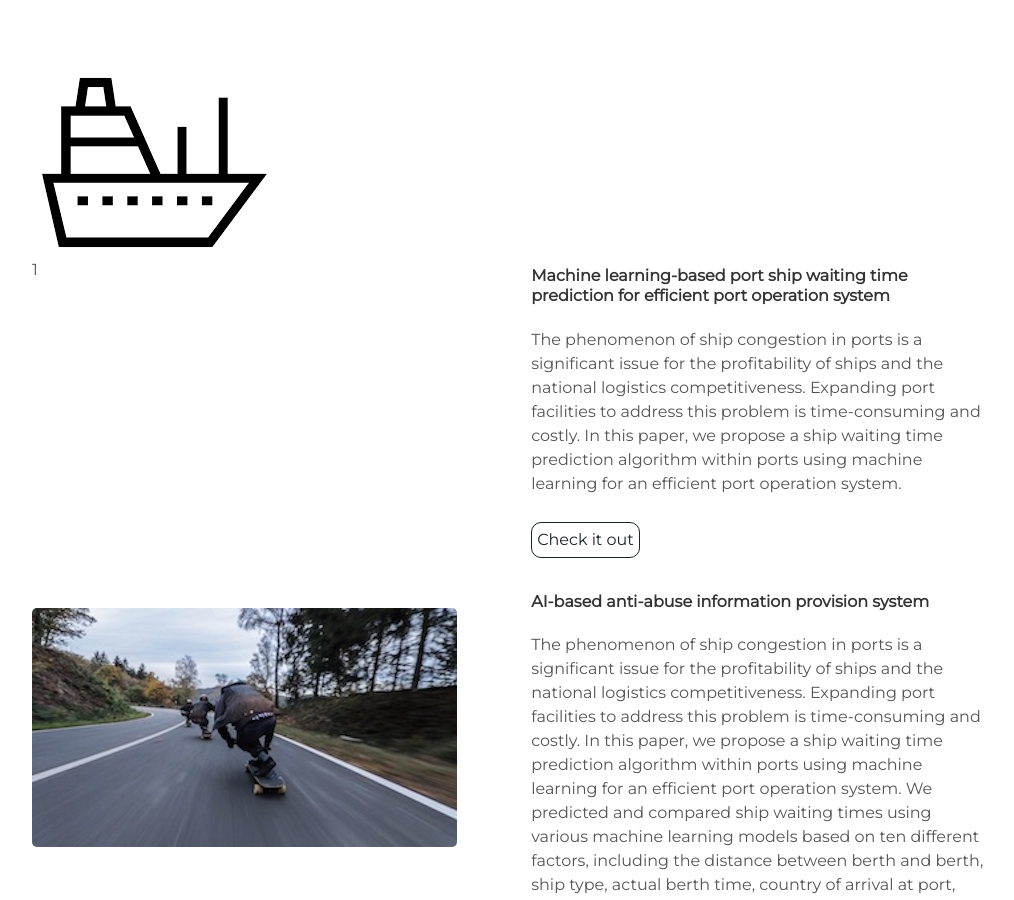
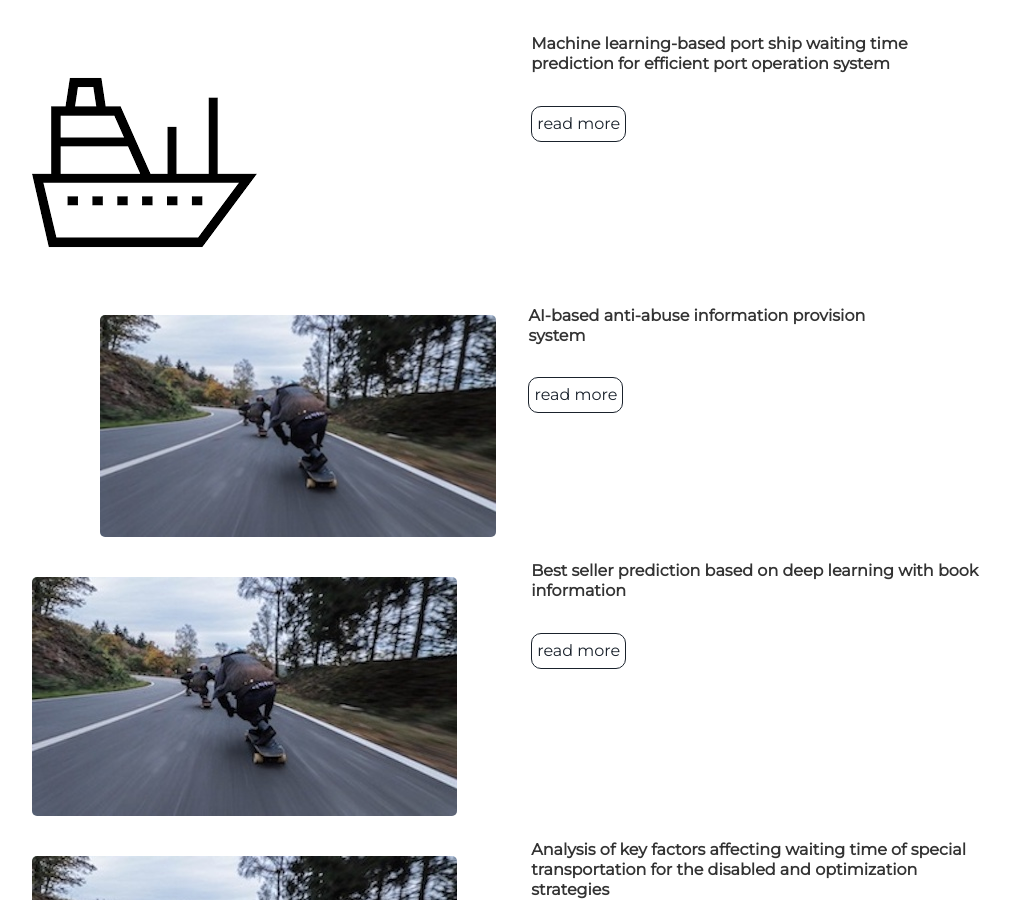
Before and after one commit to alsghk05/alsghk05.github.io, a Jekyll site: the page built from index.html, in a window 1280 px wide and 900 px high, scrolled down 1965 px. Shown: the whole window, without its empty margins (128-1142 px from the left). Built offline with Jekyll 4.4.1, drawn with Linux system fonts in a browser that asks for light colours; some of the changed text lies outside the part shown.

Commit message:
Update projects.html

```diff
--- a/_includes/projects.html
+++ b/_includes/projects.html
@@ -2,16 +2,12 @@
   <h1> Projects </h1>
 </div>
 <div class="user-projects">
-  <div class="number-icon">
-    <span>1</span>
-    <img src="/assets/img/images.png" alt="Ship Icon" />
+  <div class="images-left">
+    <img alt="mountains" src="{{ "/assets/img/images.png" | prepend: site.baseurl }}" />
   </div>
   <div class="contents-right">
-    <h4>Machine learning-based port ship waiting time prediction for efficient port operation system</h4>
-    <p>
-      The phenomenon of ship congestion in ports is a significant issue for the profitability of ships and the national logistics competitiveness. Expanding port facilities to address this problem is time-consuming and costly. In this paper, we propose a ship waiting time prediction algorithm within ports using machine learning for an efficient port operation system.
-    </p>
-    <a class="project-link" href="{{ site.baseurl }}/project-details.html">Check it out</a>
+    <h4> Machine learning-based port ship waiting time prediction for efficient port operation system </h4>
+    <a class="project-link" href="{{ site.baseurl }}/project-details.html">read more</a>
   </div>
 </div>
 <div class="user-projects">
@@ -20,8 +16,7 @@
   </div>
   <div class="contents-right">
     <h4> AI-based anti-abuse information provision system </h4>
-    <p>The phenomenon of ship congestion in ports is a significant issue for the profitability of ships and the national logistics competitiveness. Expanding port facilities to address this problem is time-consuming and costly. In this paper, we propose a ship waiting time prediction algorithm within ports using machine learning for an efficient port operation system. We predicted and compared ship waiting times using various machine learning models based on ten different factors, including the distance between berth and berth, ship type, actual berth time, country of arrival at port, goods weight tonnage. Through this study, it is anticipated that by developing a ship waiting time prediction model, the port operation system can be improved efficiently, thereby enhancing the satisfaction with port services.</p>
-    <a class="project-link" href="{{ site.baseurl }}/project-details.html">Check it out</a>
+    <a class="project-link" href="{{ site.baseurl }}/project-details.html">read more</a>
   </div>
 </div>
 <div class="user-projects">
@@ -30,8 +25,7 @@
   </div>
   <div class="contents-right">
     <h4> Best seller prediction based on deep learning with book information </h4>
-    <p>The phenomenon of ship congestion in ports is a significant issue for the profitability of ships and the national logistics competitiveness. Expanding port facilities to address this problem is time-consuming and costly. In this paper, we propose a ship waiting time prediction algorithm within ports using machine learning for an efficient port operation system. We predicted and compared ship waiting times using various machine learning models based on ten different factors, including the distance between berth and berth, ship type, actual berth time, country of arrival at port, goods weight tonnage. Through this study, it is anticipated that by developing a ship waiting time prediction model, the port operation system can be improved efficiently, thereby enhancing the satisfaction with port services.</p>
-    <a class="project-link" href="{{ site.baseurl }}/project-details.html">Check it out</a>
+    <a class="project-link" href="{{ site.baseurl }}/project-details.html">read more</a>
   </div>
 </div>
 <div class="user-projects">
@@ -40,8 +34,7 @@
   </div>
   <div class="contents-right">
     <h4> Analysis of key factors affecting waiting time of special transportation for the disabled and optimization strategies </h4>
-    <p>The phenomenon of ship congestion in ports is a significant issue for the profitability of ships and the national logistics competitiveness. Expanding port facilities to address this problem is time-consuming and costly. In this paper, we propose a ship waiting time prediction algorithm within ports using machine learning for an efficient port operation system. We predicted and compared ship waiting times using various machine learning models based on ten different factors, including the distance between berth and berth, ship type, actual berth time, country of arrival at port, goods weight tonnage. Through this study, it is anticipated that by developing a ship waiting time prediction model, the port operation system can be improved efficiently, thereby enhancing the satisfaction with port services.</p>
-    <a class="project-link" href="{{ site.baseurl }}/project-details.html">Check it out</a>
+    <a class="project-link" href="{{ site.baseurl }}/project-details.html">read more</a>
   </div>
 </div>
 <div class="user-projects">
@@ -50,7 +43,6 @@
   </div>
   <div class="contents-right">
     <h4> Selecting the optimal location for CCTV in Jinju City based on priority for crime prevention </h4>
-    <p>The phenomenon of ship congestion in ports...</p>
-    <a class="project-link" href="{{ site.baseurl }}/projects/ship-waiting-time.html">Check it out</a>
+    <a class="project-link" href="{{ site.baseurl }}/projects/ship-waiting-time.html">read more</a>
   </div>
 </div>
```
